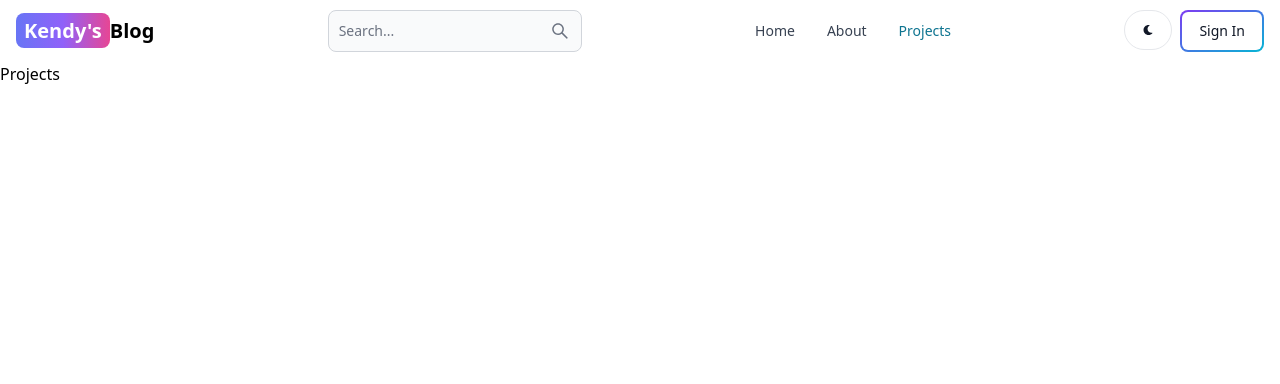
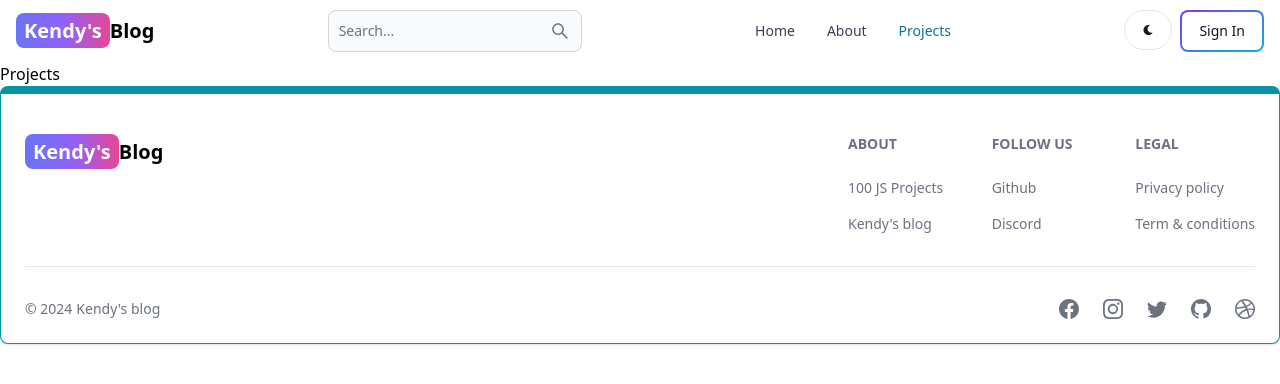
Before and after one commit to nguyenquan265/mern-blog, a React (Vite) app in the folder frontend/: page /projects in a window 1280 px wide. Shown: the top 384 px of the page. Built offline with nearby package versions, Linux system fonts and the light colour scheme.

Commit message:
complete footer ui

```diff
--- a/frontend/src/App.jsx
+++ b/frontend/src/App.jsx
@@ -8,6 +8,7 @@
 import SignUp from './pages/SignUp'
 
 import Header from './components/Header'
+import Footer from './components/Footer'
 
 function App() {
   return (
@@ -21,6 +22,7 @@
         <Route path='/dashboard' element={<Dashboard />} />
         <Route path='/projects' element={<Projects />} />
       </Routes>
+      <Footer />
     </BrowserRouter>
   )
 }
--- /dev/null
+++ b/frontend/src/components/Footer.jsx
@@ -0,0 +1,68 @@
+import { Footer } from 'flowbite-react'
+import { Link } from 'react-router-dom'
+import { BsFacebook, BsInstagram, BsTwitter, BsGithub, BsDribbble } from 'react-icons/bs'
+
+function FooterComponent() {
+  return (
+    <Footer container className='border border-t-8 border-teal-500'>
+      <div className='w-full max-w-7xl mx-auto'>
+        <div className='grid w-full justify-between sm:flex md:grid-cols-1'>
+          <div className='mt-5'>
+            <Link to='/' className='self-center whitespace-nowrap text-lg sm:text-xl font-semibold dark:text-white'>
+              <span className='px-2 py-1 bg-gradient-to-r from-indigo-500 via-purple-500 to-pink-500 rounded-lg text-white'>Kendy's</span>
+              Blog
+            </Link>
+          </div>
+          <div className='grid grid-cols-2 gap-8 mt-4 sm:grid-cols-3 sm:gap-6'>
+            <div>
+              <Footer.Title title='About' />
+              <Footer.LinkGroup col>
+                <Footer.Link href='https://www.100jsprojects.com' target='_blank' rel='noopener noreferrer'>
+                  100 JS Projects
+                </Footer.Link>
+                <Footer.Link href='/about' target='_blank' rel='noopener noreferrer'>
+                  Kendy's blog
+                </Footer.Link>
+              </Footer.LinkGroup>
+            </div>
+            <div>
+              <Footer.Title title='Follow us' />
+              <Footer.LinkGroup col>
+                <Footer.Link href='https://github.com/kimochiee' target='_blank' rel='noopener noreferrer'>
+                  Github
+                </Footer.Link>
+                <Footer.Link href='#'>
+                  Discord
+                </Footer.Link>
+              </Footer.LinkGroup>
+            </div>
+            <div>
+              <Footer.Title title='Legal' />
+              <Footer.LinkGroup col>
+                <Footer.Link href='#'>
+                  Privacy policy
+                </Footer.Link>
+                <Footer.Link href='#'>
+                  Term &amp; conditions
+                </Footer.Link>
+              </Footer.LinkGroup>
+            </div>
+          </div>
+        </div>
+        <Footer.Divider />
+        <div className='w-full sm:flex sm:items-center sm:justify-between'>
+          <Footer.Copyright href='#' by="Kendy's blog" year={new Date().getFullYear()} />
+          <div className='flex gap-6 sm:mt-0 mt-4 sm:justify-center'>
+            <Footer.Icon href='#' icon={BsFacebook} />
+            <Footer.Icon href='#' icon={BsInstagram} />
+            <Footer.Icon href='#' icon={BsTwitter} />
+            <Footer.Icon href='https://github.com/kimochiee' icon={BsGithub} />
+            <Footer.Icon href='#' icon={BsDribbble} />
+          </div>
+        </div>
+      </div>
+    </Footer>
+  )
+}
+
+export default FooterComponent
```
